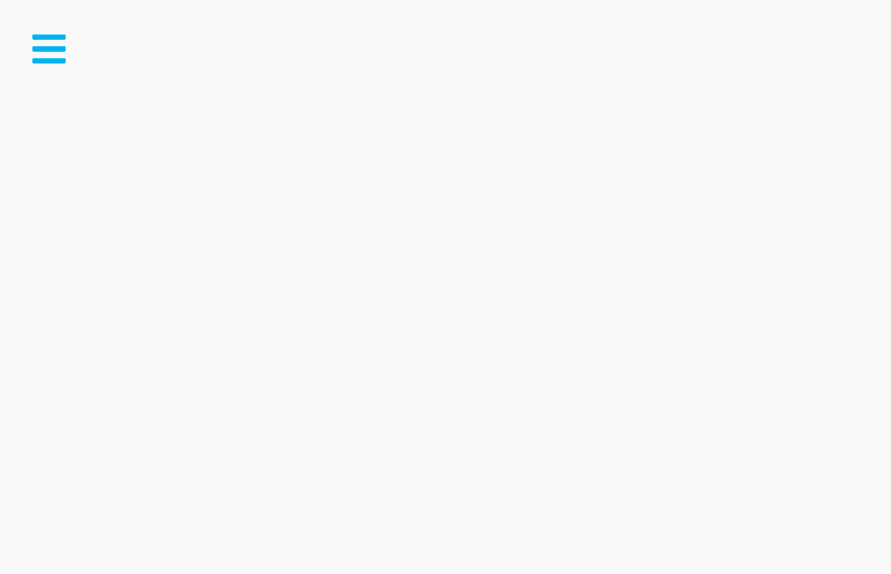
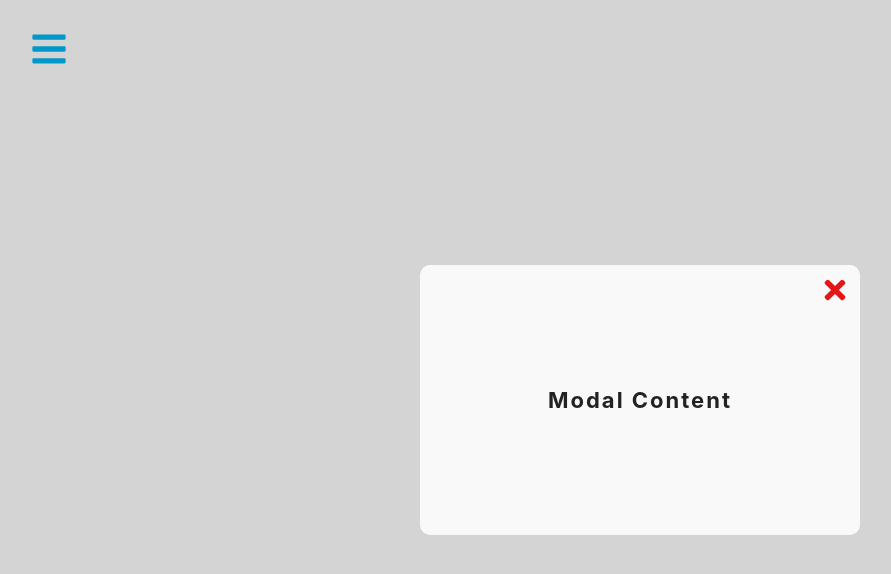
Before and after one commit to JamesCrowleyTech/react-modal-sidebar, a React (Create React App) app: page / in a window 1280 px wide. Shown: the top 574 px of the page, without its empty margins (0-891 px from the left). Built offline with nearby package versions, Linux system fonts and the light colour scheme.

Commit message:
Added separate images directory

```diff
--- a/src/components/modal.css
+++ b/src/components/modal.css
@@ -0,0 +1,54 @@
+.modal {
+}
+
+.modal-open-button {
+    position: absolute;
+    top: 50%;
+    left: 50%;
+    transform: translate(-50%, -50%);
+    padding: 1.25rem 2.5rem;
+    font-size: 1.8rem;
+    background-color: #474747;
+    color: whitesmoke;
+    border: none;
+    outline: none;
+    transition: all 0.25s;
+    box-shadow: 0px 5px 15px 5px rgba(0, 0, 0, 0.2);
+}
+
+.modal-open-button:hover {
+    background-color: #373737;
+    box-shadow: 0px 5px 15px 5px rgba(0, 0, 0, 0.3);
+}
+
+.modal-body {
+    position: absolute;
+    top: 50%;
+    left: 50%;
+    transform: translate(-50%, -50%);
+    height: 27rem;
+    width: 44rem;
+    border-radius: 1rem;
+
+    background-color: #f9f9f9;
+    box-shadow: 0px 0px 0px 2000px rgba(0, 0, 0, 0.15);
+}
+
+.modal-close-button {
+    float: right;
+    margin: 1rem;
+    outline: none;
+    border: none;
+    background-color: inherit;
+}
+
+.modal-title {
+    position: absolute;
+    top: 50%;
+    transform: translateY(-50%);
+    display: block;
+    width: 100%;
+    text-align: center;
+    font-size: 2.2rem;
+    letter-spacing: 2px;
+}
--- a/src/components/modal.js
+++ b/src/components/modal.js
@@ -1,6 +1,44 @@
 import React from "react";
 import "./modal.css";
 
+const ModalButton = function () {
+    return (
+        <button type="button" className="modal-open-button">
+            OPEN MODAL
+        </button>
+    );
+};
+
+const ModalBody = function () {
+    return (
+        <div className="modal-body">
+            <h2 className="modal-title">Modal Content</h2>
+            <button
+                type="button"
+                className="modal-close-button"
+                onClick={function () {}}
+            >
+                <svg
+                    className="sidebar-close-button"
+                    stroke="currentColor"
+                    fill="currentColor"
+                    stroke-width="0"
+                    viewBox="0 0 352 512"
+                    xmlns="http://www.w3.org/2000/svg"
+                    onClick={function () {}}
+                >
+                    <path d="M242.72 256l100.07-100.07c12.28-12.28 12.28-32.19 0-44.48l-22.24-22.24c-12.28-12.28-32.19-12.28-44.48 0L176 189.28 75.93 89.21c-12.28-12.28-32.19-12.28-44.48 0L9.21 111.45c-12.28 12.28-12.28 32.19 0 44.48L109.28 256 9.21 356.07c-12.28 12.28-12.28 32.19 0 44.48l22.24 22.24c12.28 12.28 32.2 12.28 44.48 0L176 322.72l100.07 100.07c12.28 12.28 32.2 12.28 44.48 0l22.24-22.24c12.28-12.28 12.28-32.19 0-44.48L242.72 256z"></path>
+                </svg>
+            </button>
+        </div>
+    );
+};
+
 export default function Modal() {
-    return <div></div>;
+    return (
+        <div className="modal">
+            <ModalButton />
+            <ModalBody />
+        </div>
+    );
 }
```
